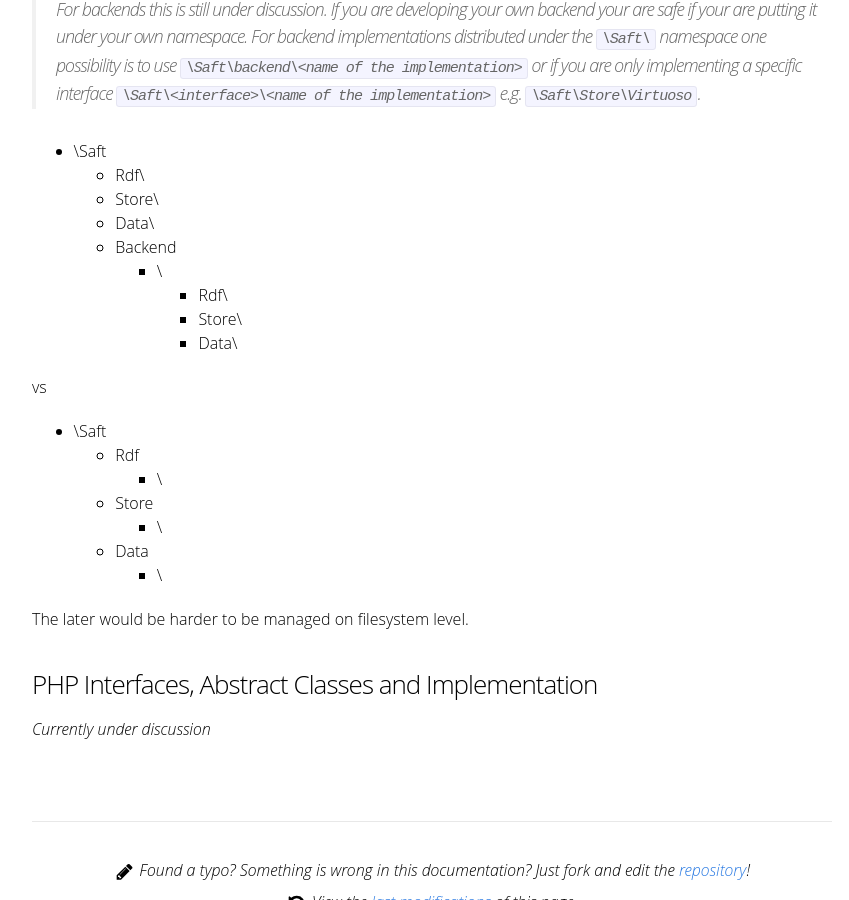
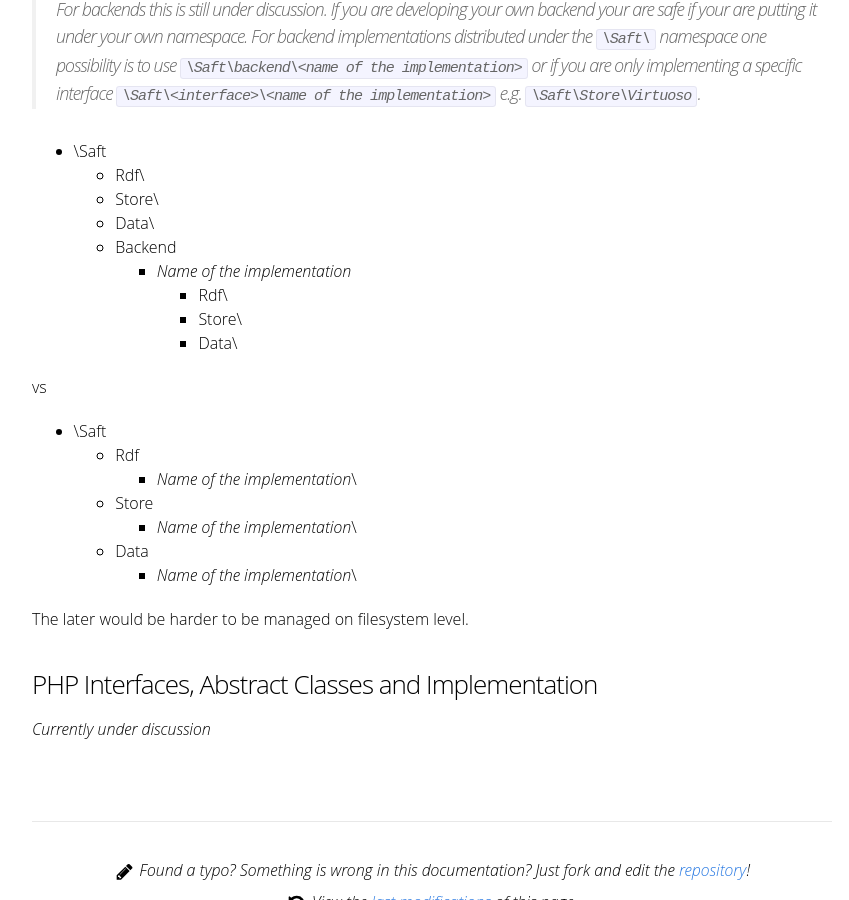
Before and after one commit to SaftIng/safting.github.io, a Jekyll site: the page built from doc/phpframework/conventions.md, in a window 1280 px wide and 900 px high, scrolled down 1322 px. Shown: the whole window, without its empty margins (208-1057 px from the left). Built offline with Jekyll 4.4.1, drawn with Linux system fonts in a browser that asks for light colours.

Commit message:
Fix formating

```diff
--- a/doc/phpframework/conventions.md
+++ b/doc/phpframework/conventions.md
@@ -39,7 +39,7 @@ All namespaces in the _Saft_ project start with the PHP-namespace `\Saft\` under
     * Store\
     * Data\
     * Backend\
-        * <Name of the implementation>\
+        * _Name of the implementation_\
             * Rdf\
             * Store\
             * Data\
@@ -48,11 +48,11 @@ vs
 
 * \Saft\
     * Rdf\
-        * <Name of the implementation>\
+        * _Name of the implementation_\
     * Store\
-        * <Name of the implementation>\
+        * _Name of the implementation_\
     * Data\
-        * <Name of the implementation>\
+        * _Name of the implementation_\
 
 The later would be harder to be managed on filesystem level.
 
```
